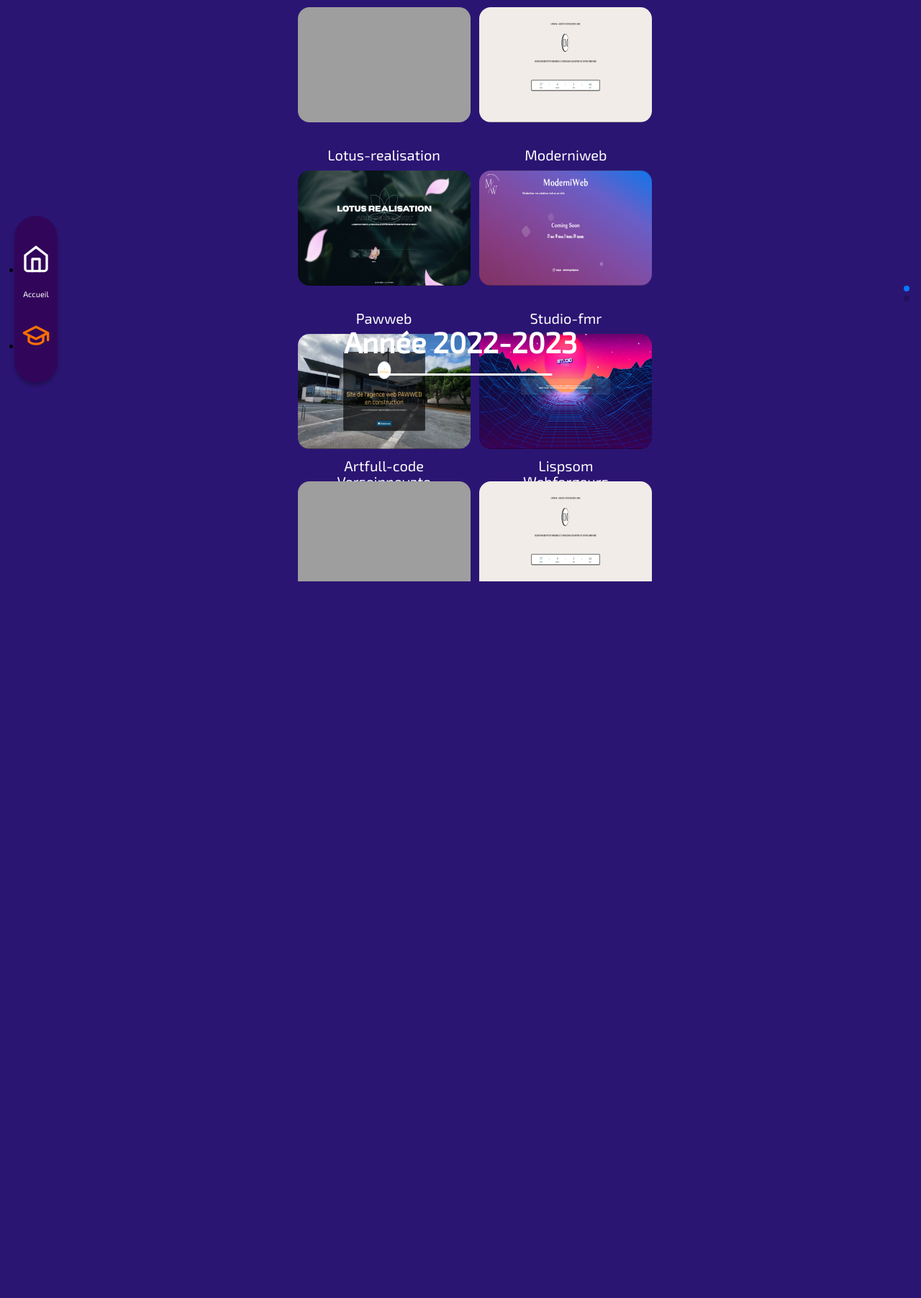
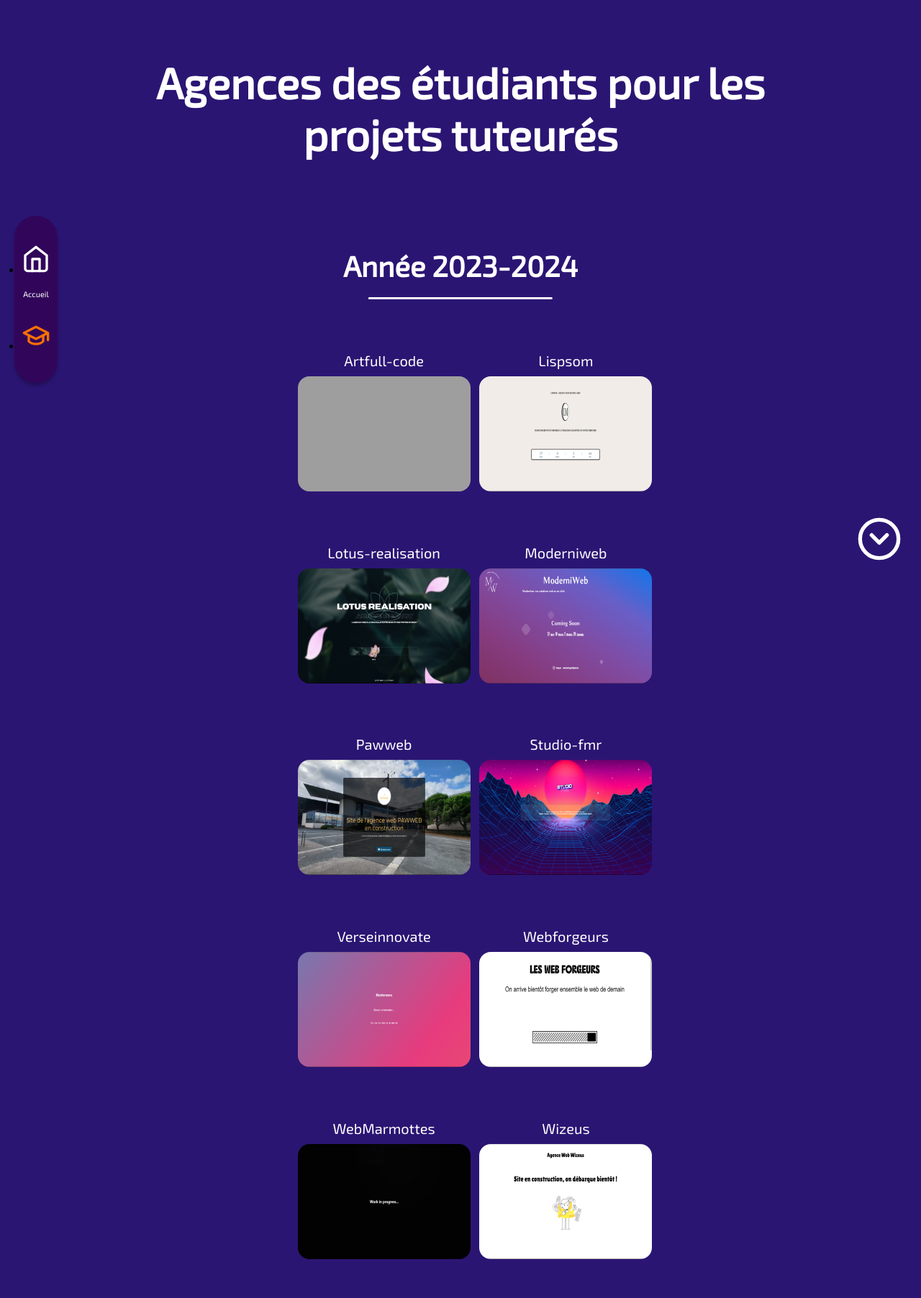
Before and after one commit to JohanMorga/SiteServeurLPMIAW, a PHP site: page /agence.php in a window 1280 px wide. Shown: the top 1804 px of the page at 72% size. Before the commit the page ends 808 px from the top, so only its background shows below. Run offline with PHP 8.4, Linux system fonts and the light colour scheme; style sheets or scripts are compiled from the project's sources; grey boxes are pictures that could not be loaded.

Commit message:
remove swiper & style

```diff
--- a/agence.php
+++ b/agence.php
@@ -124,13 +124,14 @@ $agences2023 = array(
     </ul>
 </nav>
 <main>
-    <div class="swiper-pagination"></div>
-
-    <div class="swiper">
-        <div class="swiper-wrapper">
-            <div class="swiper-slide">
-
-                <section class="projets slide-content">
+    <a href="" class="main-fab">
+<!--    <svg class="fab" xmlns="http://www.w3.org/2000/svg" height="64" width="64" viewBox="0 0 512 512">-->
+<!--        !Font Awesome Free 6.5.1 by @fontawesome - https://fontawesome.com License - https://fontawesome.com/license/free Copyright 2024 Fonticons, Inc.-->
+<!--        <path class="fab__path" d="M233.4 406.6c12.5 12.5 32.8 12.5 45.3 0l192-192c12.5-12.5 12.5-32.8 0-45.3s-32.8-12.5-45.3 0L256 338.7 86.6 169.4c-12.5-12.5-32.8-12.5-45.3 0s-12.5 32.8 0 45.3l192 192z"/>-->
+<!--    </svg>-->
+        <svg class="fab" xmlns="http://www.w3.org/2000/svg" width="64" height="64" viewBox="0 0 24 24" fill="none" stroke="currentColor" stroke-width="2" stroke-linecap="round" stroke-linejoin="round" class="lucide lucide-chevron-down-circle"><circle cx="12" cy="12" r="10"/><path d="m16 10-4 4-4-4"/></svg>
+    </a>
+    <section class="projets">
         <h1 class="header__title">Agences des étudiants pour les projets tuteurés
         </h1>
         <h2 class="projets__title">Année 2023-2024</h2>
@@ -159,12 +160,8 @@ $agences2023 = array(
 
                 </li>
             <?php endforeach; ?>
-
         </ul>
-
     </section>
-            </div>
-            <div class="swiper-slide">
         <section class="projets projets--impair slide-content">
             <h2 class="projets__title">Année 2022-2023</h2>
             <ul class="projets__agences">
@@ -195,9 +192,6 @@ $agences2023 = array(
             </ul>
 
         </section>
-            </div>
-        </div>
-    </div>
 
 </main>
 
--- a/public/js/main.js
+++ /dev/null
@@ -1,65 +0,0 @@
-//si la fenetre est plus petite que 1024px
-function testTaille() {
-    if (window.matchMedia("(max-width: 1024px)").matches) {
-        document.querySelectorAll('.swiper-slide'
-        ).forEach(function (el) {
-            el.classList.remove('swiper-slide');
-        });
-        document.querySelectorAll('.swiper-wrapper'
-        ).forEach(function (el) {
-            el.classList.remove('swiper-wrapper');
-        });
-        document.querySelectorAll('.swiper-pagination'
-        ).forEach(function (el) {
-            el.classList.remove('swiper-pagination');
-        });
-        document.querySelectorAll('.swiper'
-        ).forEach(function (el) {
-            el.classList.remove('swiper');
-        });
-        document.querySelectorAll('.slide-content'
-        ).forEach(function (el) {
-            el.classList.remove('slide-content');
-        });
-    }
-    else {
-        document.querySelectorAll('.slide-content'
-        ).forEach(function (el) {
-            el.classList.add('slide-content');
-        });
-        document.querySelectorAll('.swiper'
-        ).forEach(function (el) {
-            el.classList.add('swiper');
-        });
-        document.querySelectorAll('.swiper-pagination'
-        ).forEach(function (el) {
-            el.classList.add('swiper-pagination');
-        });
-        document.querySelectorAll('.swiper-wrapper'
-        ).forEach(function (el) {
-            el.classList.add('swiper-wrapper');
-        });
-        document.querySelectorAll('.swiper-slide'
-        ).forEach(function (el) {
-            el.classList.add('swiper-slide');
-        });
-    }
-}
-
-window.addEventListener('resize', function () {
-    testTaille();
-});
-var swiper = new Swiper(".swiper", {
-    direction: 'vertical',
-    speed: 1000,
-    slidesPerView: 1,
-    noSwiping: false,
-    pagination: {
-        el: ".swiper-pagination",
-        clickable: true,
-    },
-    mousewheel: true,
-    autoHeight: true,
-
-});
-testTaille();
--- a/public/scss/_agence.scss
+++ b/public/scss/_agence.scss
@@ -1,4 +1,6 @@
-
+main{
+  position: relative;
+}
 
 .header {
   display: flex;
@@ -22,7 +24,6 @@
   flex-direction: column;
   align-items: center;
   justify-content: center;
-  padding: 4rem 0 8rem 0;
 
   &__title {
     position: relative;
@@ -33,7 +34,7 @@
     line-height: normal;
     font-size: 4rem;
     padding: 2rem;
-    margin-bottom: 8rem;
+    margin-bottom: 4rem;
 
     &::after {
       content: "";
@@ -67,6 +68,7 @@
   display: flex;
   flex-direction: column;
   align-items: center;
+  margin-bottom: 4rem;
 
   &__content {
     background-color: rgba(135, 91, 255, 0.85);
@@ -114,7 +116,20 @@
   }
 
 
+
 }
-.slide-content{
-  height: 100vh;
+
+.main-fab{
+  position: fixed;
+  bottom: 2%;
+  right: 2%;
+  z-index: 100;
+
 }
+
+.fab {
+  color: $c_white;
+  &__path{
+    fill: $c_white;
+  }
+}
```
Lines whose indentation alone changed are shown as unchanged.
